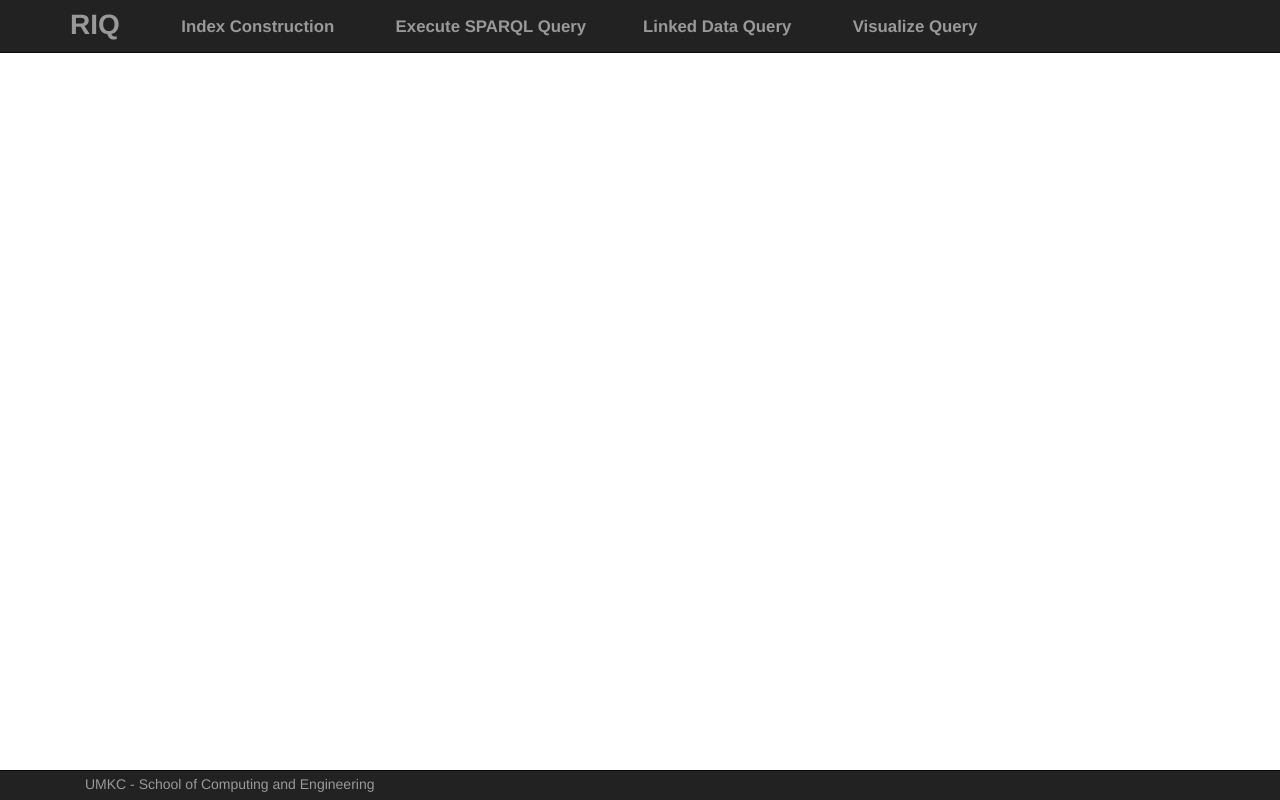
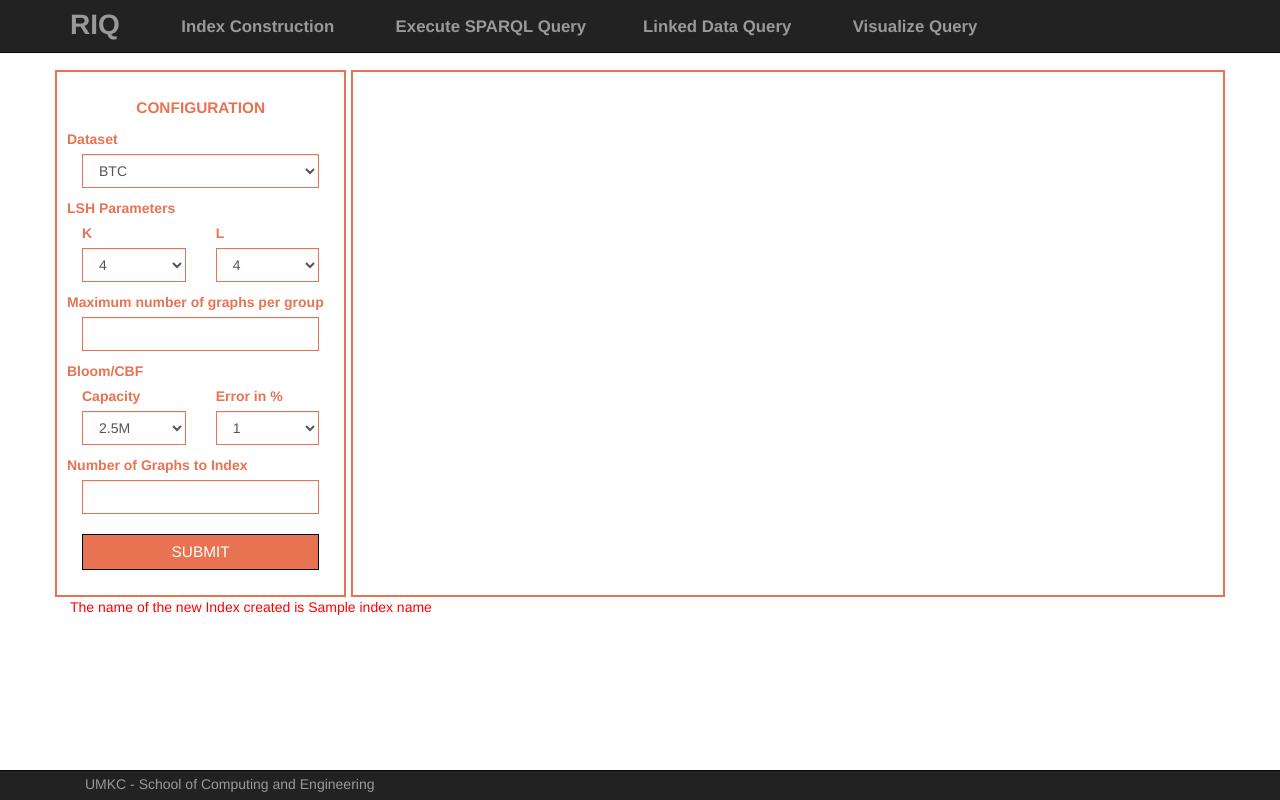
Before and after one commit to anask/RiQ, a Django app: template index/templates/index.html in a window 1280 px wide. Run offline with Django 3.2, Linux system fonts and the light colour scheme; tables that the repository leaves empty hold one stand-in row (values such as "Sample post"); the template is opened without the code that fills it: values that come from a table or form of the project are taken from there, most other values are stand-ins (such as "Sample title", 1, 10 or a date in 2020); some libraries are stand-ins or nearby versions; some web fonts are replaced.

Commit message:
Add styling to index construction veiw

```diff
--- a/index/templates/index.html
+++ b/index/templates/index.html
@@ -1,18 +1,152 @@
 {% extends "baseindex.html" %}
+{% block scripts %}
+<script type = "text/javascript">
+	function showtotalgraphs()
+	 {
+		var x = document.getElementById("dataset").value;
 
-{% block scripts %}
+		document.getElementById("datasetBTC").style.display = 'none';
+		document.getElementById("datasetLOGD").style.display = 'none';
 
 
+		if (x == "BTC") {
+			document.getElementById("datasetBTC").style.display = 'block';
+		}
+		else
+		if (x =="LOGD")
+		{
+			document.getElementById("datasetLOGD").style.display = 'block';
+		}
+	}
+</script>
 {% endblock %}
-
-
-
 {% block content_title %}
-
 <title>{{ TITLE }}</title>
-
 {% endblock %}
-
 {% block content %}
-
+<div class="row" style="display: flex;">
+	<div class="col-md-3" style="color:#E87352; border-color:#E87352; 	border: 2px solid;padding:25px;">
+		<p class="text-center" style="font-size: 110%;font-weight: 800;">
+			CONFIGURATION
+		</p>
+		<form action="" method="post">
+			{% csrf_token %}
+			{% if form.dataset.errors %}
+			<div style="color:red;">
+				<p class="error">{{form.dataset.errors}}</p>
+			</div>
+			{% endif %}
+			<div class="row"  style="margin-bottom:10px;">
+				<div class="form-group">
+					<label for = "dataset" {% if form.dataset.errors %} class="error"{% endif %}>Dataset</label>
+					<div class="col-sm-12">
+						<select id="dataset" onchange = "showtotalgraphs();" NAME="dataset" class="form-control">
+							{% for value, text in form.dataset.field.choices %}
+							<option value="{{ value}}">{{ text}}</option>
+							{% endfor %}
+						</select>
+						<div id = "datasetBTC" style="color:red;display:none">The total numbers of graphs available is 10</div>
+						<div id = "datasetLOGD" style="color:red;display:none">The total numbers of graphs available is 20</div>
+					</div>
+				</div>
+			</div>
+			<div class="row" style="margin-bottom:10px;">
+				<div class="form-group">
+					<label for = "LSHparameters">LSH Parameters</label><br />
+					<div class="col-sm-6">
+						{% if form.lhskparameter.errors %}
+						<div style="color:red;">
+							<p class="error">{{form.lhskparameter.errors}}</p>
+						</div>
+						{% endif %}
+						<label for = "lhskparameter" {% if form.lhskparameter.errors %} class="error"{% endif %}>K</label><br/>
+						<select id="lhskparameter" NAME="lhskparameter"class="form-control" >
+							{% for value, text in form.lhskparameter.field.choices %}
+							<option value="{{ value}}">{{ text}}</option>
+							{% endfor %}
+						</select>
+					</div>
+					<div class="col-sm-6">
+						{% if form.lhslparameter.errors %}
+						<div style="color:red;">
+							<p class="error">{{form.lhslparameter.errors}}	</p>
+						</div>
+						{% endif %}
+						<label for = "lhslparameter" {% if form.lhslparameter.errors %} class="error"{% endif %}>L</label>
+						<select id="lhslparameter" NAME="lhslparameter"class="form-control">
+							{% for value, text in form.lhslparameter.field.choices %}
+							<option value="{{ value }}">{{ text}}</option>
+							{% endfor %}
+						</select>
+					</div>
+				</div>
+			</div>
+			<div class="row" style="margin-bottom:10px;">
+				<div class="form-group">
+					{% if form.maximumgraphs.errors %}
+					<div style="color:red;">
+						<p class="error">{{form.maximumgraphs.errors}}</p>
+					</div>
+					{% endif %}
+					<label for = "maximumgraphs"  {% if form.maximumgraphs.errors %} class="error"{% endif %}>Maximum number of graphs per group</label>
+					<div class="col-sm-12">
+						<input class="form-control" id = {{ form.maximumgraphs}}
+					</div>
+				</div>
+			</div>
+			<div class="row" style="margin-bottom:10px;">
+				<div class="form-group">
+					<label for = "capacityanderrorrate"  >Bloom/CBF</label><br/>
+					{% if form.bloomcapacity.errors %}
+					<div style="color:red;">
+						<p class="error">{{form.bloomcapacity.errors}}	</p>
+					</div>
+					{% endif %}
+					<div class="col-sm-6">
+						<label for = "bloomcapacity" {% if form.bloomcapacity.errors %} class="error"{% endif %}>Capacity</label>
+						<select id="bloomcapacity" NAME="bloomcapacity"class="form-control" >
+							{% for value, text in form.bloomcapacity.field.choices %}
+							<option value="{{ value}}">{{ text}}</option>
+							{% endfor %}
+						</select>
+					</div>
+					<div class="col-sm-6">
+						<label for = "bloomerror" {% if form.bloomerror.errors %} class="error"{% endif %}>Error in %</label>
+						<select id="bloomerror" NAME="bloomerror"class="form-control" >
+							{% for value, text in form.bloomerror.field.choices %}
+							<option value="{{ value}}">{{ text}}</option>
+							{% endfor %}
+						</select>
+					</div>
+				</div>
+			</div>
+			<div class="row" style="margin-bottom:20px;">
+				{% if form.graphindex.errors %}
+				<div class="error">
+					<p style="color:red;">{{form.graphindex.errors}}</p>
+				</div>
+				{% endif %}
+				<div class="form-group">
+					<label for = "graphindex" {% if form.graphindex.errors %} class="error"{% endif %}>Number of Graphs to Index</label>
+					<!--<p>{{ form.username}}</p>-->
+					<div class="col-sm-12">
+						<input class="form-control" id = {{ form.graphindex}}
+					</div>
+				</div>
+			</div>
+			<div class="row" >
+				<div class="form-group">
+					<div class="col-sm-12">
+						<button type="submit" class="btn btn-primary index-btn" alt="submitData" style="width:100%;">SUBMIT</button>
+					</div>
+				</div>
+			</div>
+		</form>
+	</div>
+	<div class="col-md-9" style="color:#E87352; border-color:#E87352; 	border: 2px solid; margin-left:5px;">
+	</div>
+</div>
+{% if IndexName %}
+<div style="color:red;">The name of the new Index created is {{IndexName}}</div>
+{% endif %}
 {% endblock %}
--- a/static/css/RiqStyles.css
+++ b/static/css/RiqStyles.css
@@ -6,6 +6,7 @@
 	green 		#43C487
 
 */
+
 
 .navbar-collapse, .collapse{
    	font-weight:900;
@@ -19,12 +20,6 @@
 
 }
 .jumbo-box {
-/*
-  background: -webkit-linear-gradient(left,#E87352,#DCB543, #43C487,#3BBEC0);
-  background: -o-linear-gradient(left,#E87352,#DCB543,  #43C487,#3BBEC0);
-  background: -moz-linear-gradient(left,#E87352,#DCB543, #43C487,#3BBEC0);
-  background: linear-gradient(left,#E87352,#DCB543, #43C487,#3BBEC0);
-*/
   color: #FFF;
   background-color:#000;
   -moz-border-radius: 0px;
@@ -118,3 +113,21 @@ i {
 .boxed-green, a.boxed-green {
     background: none repeat scroll 0% 0% #43C487;
 }
+.index-btn{
+	background-color:#E87352;
+	border-color:#000;
+	font-size: 110%;
+	font-weight: 500;
+	border-radius:0px;
+}
+.index-btn:hover {
+
+	background-color:#000;
+	border-color:#E87352;
+
+}
+.form-control{
+border-radius: 0px;
+  border-color:#E87352;
+
+}
--- a/templates/baseindex.html
+++ b/templates/baseindex.html
@@ -17,8 +17,9 @@
 		<link href="{% static 'css/RiQStyles.css' %}" rel="stylesheet">
 
 
-
 		{% block content_title %}
+		{% endblock %}
+		{% block scripts %}
 		{% endblock %}
 	</head>
 	<body>
@@ -65,9 +66,9 @@
 <!-- CONTENT
 =================================-->
 <div class="container" style="margin-top:0px;">
-    <div class="row">
+    <div class="row" style="margin-bottom:20px;">
         <div class="col-lg-12">
-        	<div style="margin-top:100px;">
+				<div style="margin-top:70px;">
 					<div id="myModalExplain" class="reveal-modal" >
 
 						<h3 id="explain_title"></h3>
@@ -81,8 +82,6 @@
 						<p id="status"></p>
 						<a class="close-reveal-modal">&#215;</a>
 					</div>
-
-
 				</div>
 
 				{% block content %}
@@ -146,6 +145,8 @@
 
 			});
 		</script>
+
+
 		<script type="text/javascript" charset="utf-8">
 			function checkStatus(){
 				document.getElementById("status").innerHTML="Hello World";
```
Lines whose indentation alone changed are shown as unchanged.
